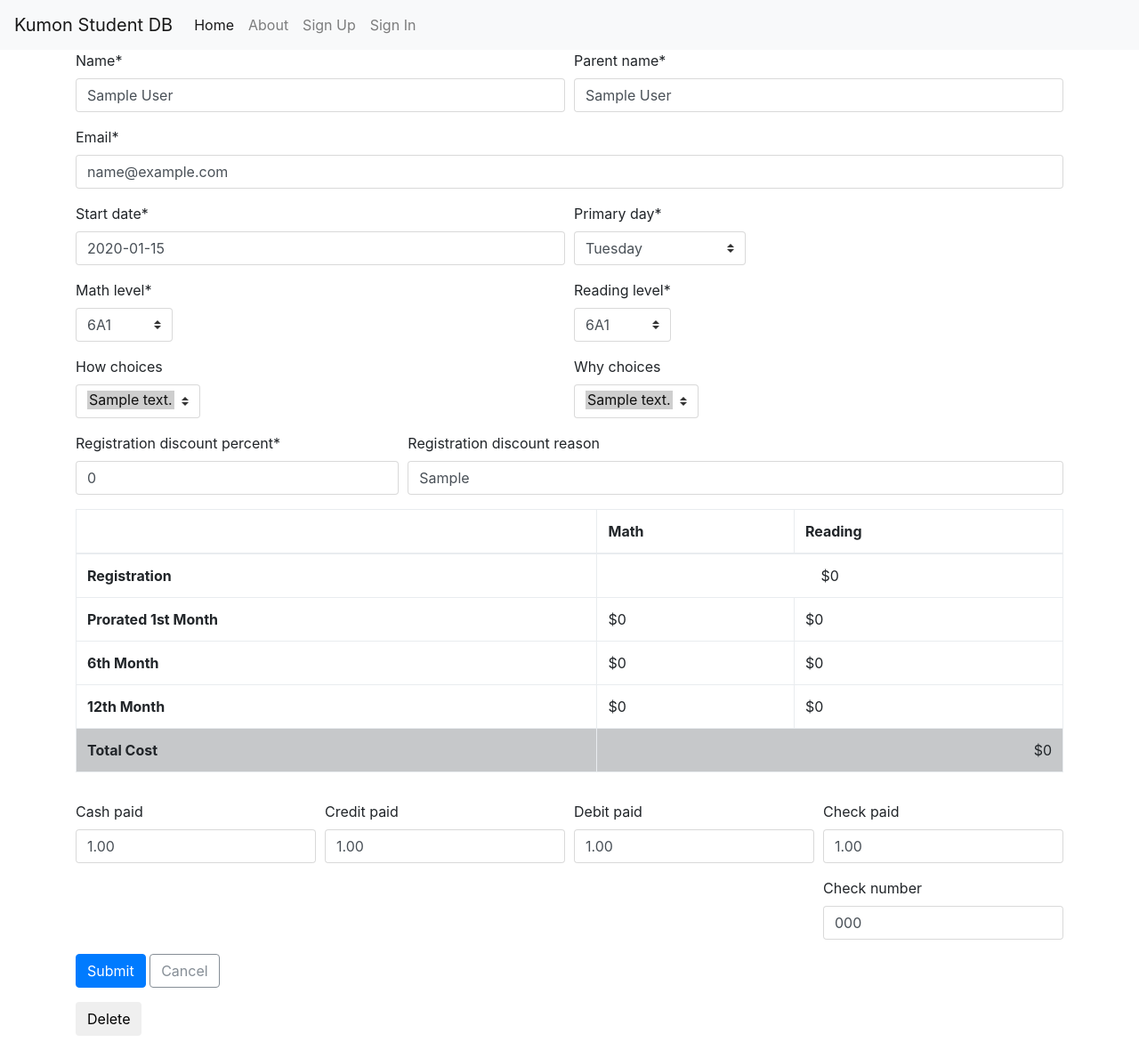
After one commit to half-adder/kumon, a Django app: page /registration/students/1/ in a window 1280 px wide. The commit adds this page. Shown: the whole page at 89% size. Run offline with Django 3.2, Linux system fonts and the light colour scheme; tables that the repository leaves empty hold one stand-in row (values such as "Sample post"); data that the repository does not hold is empty; some libraries are stand-ins or nearby versions.

Commit message:
change to crispy forms

```diff
--- a/config/urls.py
+++ b/config/urls.py
@@ -17,7 +17,7 @@ urlpatterns = [
     path("accounts/", include("allauth.urls")),
     # Your stuff: custom urls includes go here
     path(
-        "student_registration/",
+        "registration/",
         include(
             "kumon_student_db.student_registration.urls",
             namespace="student_registration",
--- a/kumon_student_db/static/js/student_form.js
+++ b/kumon_student_db/static/js/student_form.js
@@ -1,19 +1,25 @@
 $("document").ready(function() {
 
     // Relevant elements
-    let startDate = $('#input_start_date');
-    let mathLevel = $('#input_math_level');
-    let readingLevel = $('#input_reading_level');
-    let regDiscount = $('#id_registration_discount');
+    // Auto-generated elements
+    let startDate = $('#id_start_date');
+    let mathLevel = $('#id_math_level');
+    let readingLevel = $('#id_reading_level');
+    let regDiscount = $('#id_registration_discount_percent');
     let regCost = $('#registration_cost');
+
+    // Cost Table Elements
     let mathProratedCost = $('#math_prorated_cost');
     let readingProratedCost = $('#reading_prorated_cost');
     let mathMonthlyCost = $('.math-monthly-cost');
     let readingMonthlyCost = $('.reading-monthly-cost');
     let totalCost = $('#total_cost');
-    $(document).on("change", '.cost-input', updateCosts);
+
+    updateCosts();
+    $(document).on("change keyup", '.cost-input', updateCosts);
 
     function updateCosts() {
+        console.log("hello");
 
         let startDateText = getStartDateText();
         let nSubjects = getSubjectCount();
@@ -68,6 +74,7 @@ $("document").ready(function() {
 
 
 function getCostInfo(startDate, nSubjects, regDiscount, callback) {
+    console.log("hello");
     const params = {
         'start_date': startDate,
         'n_subjects': nSubjects,
--- a/kumon_student_db/student_registration/forms.py
+++ b/kumon_student_db/student_registration/forms.py
@@ -1,8 +1,71 @@
+from crispy_forms.bootstrap import FormActions
+from crispy_forms.layout import Submit, Button, Layout, HTML, ButtonHolder, Div, Field
 from django import forms
+from django.template.loader import render_to_string
+
 from kumon_student_db.student_registration import models
+from crispy_forms.helper import FormHelper
+
+
+class Row(Div):
+    css_class = "form-row"
 
 
 class StudentForm(forms.ModelForm):
+    def __init__(self, *args, **kwargs):
+        super(StudentForm, self).__init__(*args, **kwargs)
+        self.helper = FormHelper()
+        cost_table_html = render_to_string('student_registration/student_form_cost_table.html')
+        self.helper.layout = Layout(
+            Row(
+                Field("name", wrapper_class="col"),
+                Field("parent_name", wrapper_class="col"),
+            ),
+            Row(
+                Field("email", wrapper_class='col')
+            ),
+            Row(
+                Field("start_date", wrapper_class='col cost-input'),
+                Field("primary_day", wrapper_class='col cost-input'),
+            ),
+            Row(
+                Field("math_level", wrapper_class='col'),
+                Field("reading_level", wrapper_class='col'),
+            ),
+            Row(
+                Field("how_choices", wrapper_class='col'),
+                Field("why_choices", wrapper_class='col'),
+            ),
+            Row(
+                Field("registration_discount_percent", wrapper_class='col-4 cost-input'),
+                Field("registration_discount_reason", wrapper_class='col')
+            ),
+            Row(
+                HTML(cost_table_html)
+            ),
+            Row(
+                Field('cash_paid', wrapper_class='col'),
+                Field('credit_paid', wrapper_class='col'),
+                Field('debit_paid', wrapper_class='col'),
+                Field('check_paid', wrapper_class='col'),
+            ),
+            Row(
+                Field('check_number', wrapper_class='col-3 ml-auto')
+            ),
+            FormActions(
+                Submit("submit", "Submit"),
+                Button("cancel", "Cancel", css_class="btn btn-outline-secondary"),
+            ),
+        )
+        if self.instance.pk is not None:
+            self.helper.add_input(
+                Button(
+                    "delete",
+                    "Delete",
+                    onclick='window.location.href="{}"'.format("delete"),
+                )
+            )
+
     class Meta:
         model = models.Student
-        fields = '__all__'
+        fields = "__all__"
--- a/kumon_student_db/student_registration/models.py
+++ b/kumon_student_db/student_registration/models.py
@@ -3,6 +3,7 @@ import math
 
 from django.db import models
 from django.core.exceptions import FieldError
+from django.urls import reverse
 from phonenumber_field.modelfields import PhoneNumberField
 from datetime import date
 from dateutil.relativedelta import relativedelta
@@ -102,9 +103,9 @@ class Student(core_models.TimeStampedModel):
     )
 
     # Contact Info
-    first_name = models.CharField(max_length=30)
-    last_name = models.CharField(max_length=30)
-    parent = models.ForeignKey(Parent, on_delete=models.CASCADE)
+    name = models.CharField(max_length=100)
+    parent_name = models.CharField(max_length=100)
+    email = models.EmailField()
 
     # Kumon Info
     start_date = models.DateField()
@@ -140,9 +141,6 @@ class Student(core_models.TimeStampedModel):
     check_number = models.CharField(max_length=50, blank=True)
 
     # Computed fields
-    def full_name(self):
-        return self.first_name + " " + self.last_name
-
     @property
     def n_subjects(self):
         return sum(
@@ -195,6 +193,9 @@ class Student(core_models.TimeStampedModel):
     def total_paid(self):
         return self.cash_paid + self.debit_paid + self.check_paid + self.credit_paid
 
+    def get_absolute_url(self):
+        return reverse('student-detail', kwargs={'pk': self.pk})
+
     def save(self, *args, **kwargs):
         if (
             self.registration_discount_percent < 0
@@ -204,4 +205,4 @@ class Student(core_models.TimeStampedModel):
         super().save(*args, **kwargs)
 
     def __str__(self):
-        return "%s %s" % (self.first_name, self.last_name)
+        return self.name
--- a/kumon_student_db/student_registration/urls.py
+++ b/kumon_student_db/student_registration/urls.py
@@ -4,9 +4,8 @@ from kumon_student_db.student_registration import views
 app_name = "student_registration"
 urlpatterns = [
     path("students/", views.StudentList.as_view(), name="student-list"),
-    path("students/<int:pk>/", views.StudentDetail.as_view(), name="student-detail"),
-    path("students/create", views.StudentForm.as_view(), name="student-form"),
-    path("parents/", views.ParentList.as_view(), name="parent-list"),
-    path("parents/<int:pk>/", views.ParentDetail.as_view(), name="parent-detail"),
+    path("students/create", views.StudentCreate.as_view(), name="student-add"),
+    path("students/<int:pk>/", views.StudentUpdate.as_view(), name="student-update"),
+    path("students/<int:pk>/delete", views.StudentDelete.as_view(), name="student-delete"),
     path("api/cost_info", views.get_cost_info, name="cost-info"),
 ]
--- a/kumon_student_db/student_registration/views.py
+++ b/kumon_student_db/student_registration/views.py
@@ -1,5 +1,6 @@
-from django.views.generic import ListView, DetailView
-from django.views.generic.edit import FormView
+from django.urls import reverse_lazy
+from django.views.generic import ListView
+from django.views.generic.edit import UpdateView, DeleteView, CreateView
 from django.http import JsonResponse, HttpResponse
 
 from dateutil import parser
@@ -7,41 +8,39 @@ from dateutil import parser
 from kumon_student_db.student_registration import models, forms, utils
 
 
+# Template Views
 class StudentList(ListView):
     model = models.Student
 
 
-class StudentDetail(DetailView):
-    model = models.Student
+class StudentCreate(CreateView):
+    form_class = forms.StudentForm
+    template_name = "student_registration/student_form_crispy.html"
+    success_url = reverse_lazy("student_registration:student-list")
 
-    def get_object(self, queryset=models.Student.objects.all()):
-        return super().get_object()
+    def get_queryset(self):
+        return models.Student.objects.all()
 
 
-class StudentForm(FormView):
-    template_name = "student_registration/student_form.html"
+class StudentUpdate(UpdateView):
     form_class = forms.StudentForm
-    success_url = "/"
+    template_name = "student_registration/student_form_crispy.html"
+    success_url = reverse_lazy("student_registration:student-list")
+
+    def get_queryset(self):
+        return models.Student.objects.all()
 
 
-class ParentList(ListView):
-    model = models.Parent
+class StudentDelete(DeleteView):
+    model = models.Student
+    success_url = reverse_lazy("student_registration:student-list")
 
 
-class ParentDetail(DetailView):
-    model = models.Parent
-
-    def get_object(self, queryset=models.Parent.objects.all()):
-        return super().get_object()
-
-
-# API Functions
+# API Views
 def validate_request(request, allowed_methods, required_params):
     """
     TODO: docs
     TODO: tests
-    :param request:
-    :return:
     """
     if request.method not in allowed_methods:
         return HttpResponse("Only GET is allowed for this method", status=500)
@@ -55,8 +54,6 @@ def parse_start_date_or_error(request):
     """
     TODO: docs
     TODO: tests
-    :param request:
-    :return:
     """
     try:
         start_date_str = request.GET["start_date"]
@@ -69,8 +66,6 @@ def parse_n_subjects_or_error(request):
     """
     TODO: docs
     TODO: tests
-    :param request:
-    :return:
     """
     try:
         return int(request.GET["n_subjects"])
@@ -85,9 +80,11 @@ def get_cost_info(request):
 
     start_date = parse_start_date_or_error(request)
     n_subjects = parse_n_subjects_or_error(request)
-    registration_discount = request.GET['registration_discount']
+    registration_discount = request.GET["registration_discount"]
     registration_base_cost = models.RegistrationCost.get_cost_for(start_date)
-    registration_cost = registration_base_cost * (100 - int(registration_discount)) / 100
+    registration_cost = (
+        registration_base_cost * (100 - int(registration_discount)) / 100
+    )
     monthly_cost = models.MonthlyCost.get_cost_for(start_date)
     response = {
         "monthly_cost": monthly_cost,
--- /dev/null
+++ b/kumon_student_db/templates/student_registration/student_form_cost_table.html
@@ -0,0 +1,36 @@
+<div class="form-group col">
+  <table class="table table-bordered">
+    <thead>
+    <tr>
+      <th scope="col"></th>
+      <th scope="col">Math</th>
+      <th scope="col">Reading</th>
+    </tr>
+    </thead>
+    <tbody>
+    <tr>
+      <th scope="row">Registration</th>
+      <td colspan="2" style="text-align:center;">$<span id="registration_cost">0</span></td>
+    </tr>
+    <tr>
+      <th scope="row">Prorated 1st Month</th>
+      <td>$<span id="math_prorated_cost">0</span></td>
+      <td>$<span id="reading_prorated_cost">0</span></td>
+    </tr>
+    <tr>
+      <th scope="row">6th Month</th>
+      <td>$<span class="math-monthly-cost">0</span></td>
+      <td>$<span class="reading-monthly-cost">0</span></td>
+    </tr>
+    <tr>
+      <th scope="row">12th Month</th>
+      <td>$<span class="math-monthly-cost">0</span></td>
+      <td>$<span class="reading-monthly-cost">0</span></td>
+    </tr>
+    <tr class="table-dark">
+      <th scope="row">Total Cost</th>
+      <td colspan="2" style="text-align:right;">$<span id="total_cost">0</span></td>
+    </tr>
+    </tbody>
+  </table>
+</div>
--- /dev/null
+++ b/kumon_student_db/templates/student_registration/student_form_crispy.html
@@ -0,0 +1,14 @@
+{% extends "base.html" %}
+{% load static i18n %}
+
+{% block content %}
+  {% load crispy_forms_tags %}
+  {% crispy form %}
+{% endblock %}
+
+{% block pagejs %}
+  <script>
+    var costInfoURL = "{% url 'student_registration:cost-info' %}?";
+  </script>
+  <script src="{% static 'js/student_form.js' %}"></script>
+{% endblock %}
--- a/kumon_student_db/templates/student_registration/student_list.html
+++ b/kumon_student_db/templates/student_registration/student_list.html
@@ -5,6 +5,7 @@
 {% block content %}
   <div class="container">
     <h2>Students</h2>
+    <a class="btn btn-primary" role="button" href="{% url 'student_registration:student-add' %}" style="margin-top: 5px; margin-bottom: 15px;">Add Student</a>
     <table class="table table-hover table-sm" id="table_id">
       <thead>
         <tr>
@@ -20,8 +21,8 @@
       <tbody>
         {% for student in student_list %}
           <tr>
-            <td><a href="{{ student.id }}">{{ student.full_name }}</a></td>
-            <td>{{ student.parent.full_name }}</td>
+            <td><a href="{{ student.id }}">{{ student.name }}</a></td>
+            <td>{{ student.parent_name }}</td>
             <td>{{ student.start_date }}</td>
             <td>{{ student.get_primary_day_display }}</td>
             <td>{{ student.math_level }}</td>
```
Also changed, not shown: kumon_student_db/templates/student_registration/parent_list.html (deleted, +0 -28 lines), kumon_student_db/templates/student_registration/student_confirm_delete.html (added, +10 -0 lines), kumon_student_db/templates/student_registration/student_form.html (+16 -10 lines), kumon_student_db/student_registration/migrations/0006_auto_20180709_1735.py (added).
